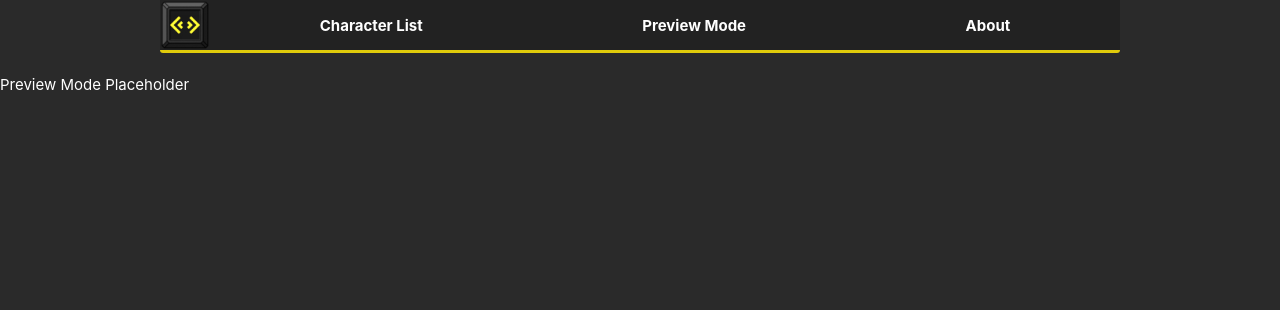
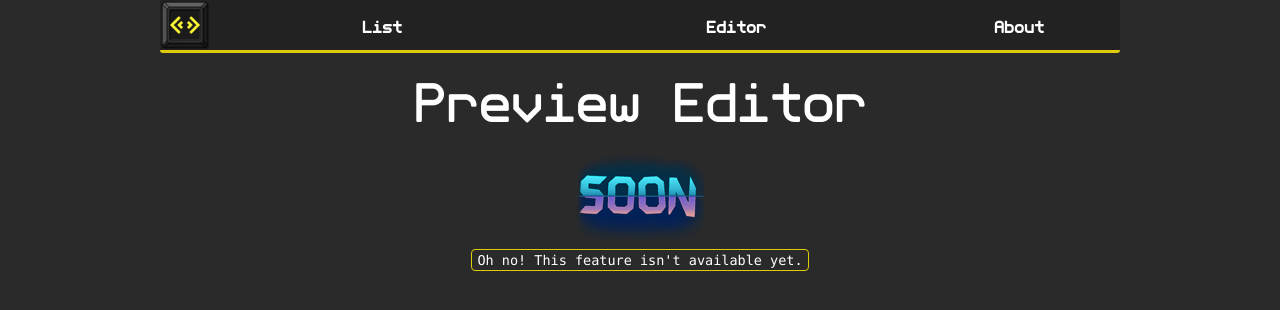
Before and after one commit to mrchip2k/starbase-textpanel-util, a React (Create React App) app: page /preview in a window 1280 px wide. Shown: the top 310 px of the page. Built offline with nearby package versions, Linux system fonts and the light colour scheme.

Commit message:
it's 12AM and brain can't make commit message

```diff
--- a/src/App.js
+++ b/src/App.js
@@ -9,6 +9,8 @@ import {
 
 import HeaderBase from './Components/Header/HeaderBase';
 import CharacterList from './Pages/CharacterList';
+import PreviewPage from './Pages/PreviewPage';
+import About from './Pages/About';
 
 function App() {
 	return (
@@ -17,8 +19,8 @@ function App() {
 				<HeaderBase/>
 				<Switch>
 					<Route exact path="/"> <CharacterList/> </Route>
-					<Route path="/preview"> Preview Mode Placeholder </Route>
-					<Route path="/about"> About Page Placeholder </Route>
+					<Route path="/preview"> <PreviewPage/> </Route>
+					<Route path="/about"> <About/> </Route>
 				</Switch>
 			</Router>
 		</div>
--- a/src/Components/Header/HeaderBase.jsx
+++ b/src/Components/Header/HeaderBase.jsx
@@ -9,19 +9,18 @@ function HeaderBase(props) {
 				<img
 				src="/textpanel_logo128.png"
 				alt="Logo"
-				className=""
 				/>
 			</Link>
 
 			<Link to="/" className="grow">
-			<span>Character List</span>
+			<span>List</span>
 			</Link>
 
 			<Link to="/preview" className="grow">
-			<span>Preview Mode</span>
+			<span>Editor</span>
 			</Link>
 
-			<Link to="/about" className="grow">
+			<Link to="/about" className="grow-smol">
 			<span>About</span>
 			</Link>
 		</Container>
--- /dev/null
+++ b/src/Pages/About.jsx
@@ -0,0 +1,13 @@
+import React from 'react';
+import Container from '../Components/Misc/Container';
+
+function About(props) {
+	return (
+		<Container addClass="page-content">
+			<h1>About</h1>
+			<p>About page text goes here, #TODO</p>
+		</Container>
+	);
+}
+
+export default About;
--- a/src/Pages/CharacterList.jsx
+++ b/src/Pages/CharacterList.jsx
@@ -5,7 +5,8 @@ import Container from "../Components/Misc/Container"
 function CharacterList(props) {
 	return (
 		<div>
-			<Container>
+			<Container addClass="page-content">
+				<h1>Character List</h1>
 				Character list Page Content
 			</Container>
 		</div>
--- /dev/null
+++ b/src/Pages/PreviewPage.jsx
@@ -0,0 +1,22 @@
+import React from 'react';
+import Container from '../Components/Misc/Container';
+
+function PreviewPage(props) {
+	return (
+		<Container addClass="page-content soon">
+			<h1>Preview Editor</h1>
+
+			<img
+				src="/assets/soon.png"
+				alt="Soon"
+			/>
+
+			<p>
+				<code>Oh no! This feature isn't available yet.</code>
+			</p>
+
+		</Container>
+	);
+}
+
+export default PreviewPage;
--- a/src/css/App.css
+++ b/src/css/App.css
@@ -9,11 +9,20 @@ a:active, a:focus {
 	-moz-outline-style: none;
 	outline-style: none;
 }
+code {
+	color: var(--main-color);
+	background-color: var(--main-background);
+	border-color: var(--accent-color);
+}
+.page-content h1{
+	text-align: center;
+}
 
 
 /* Generic helpers
 –––––––––––––––––––––––––––––––––––––––––––––––––– */
 .grow { flex-grow: 1; }
+.grow-smol { flex-grow: 0.5; }
 
 
 /* Telegrama font
@@ -58,3 +67,11 @@ a:active, a:focus {
 	vertical-align: middle;
 	line-height: normal;
 }
+
+
+/* The Soon page
+–––––––––––––––––––––––––––––––––––––––––––––––––– */
+.soon {
+	text-align: center;
+	display: block;
+}
--- a/src/css/Theme.css
+++ b/src/css/Theme.css
@@ -6,6 +6,9 @@
 	--header-line-height: 50px;
 }
 
+body {
+	font-family: "Telegrama";
+}
 
 /* Generic helpers
 –––––––––––––––––––––––––––––––––––––––––––––––––– */
```
